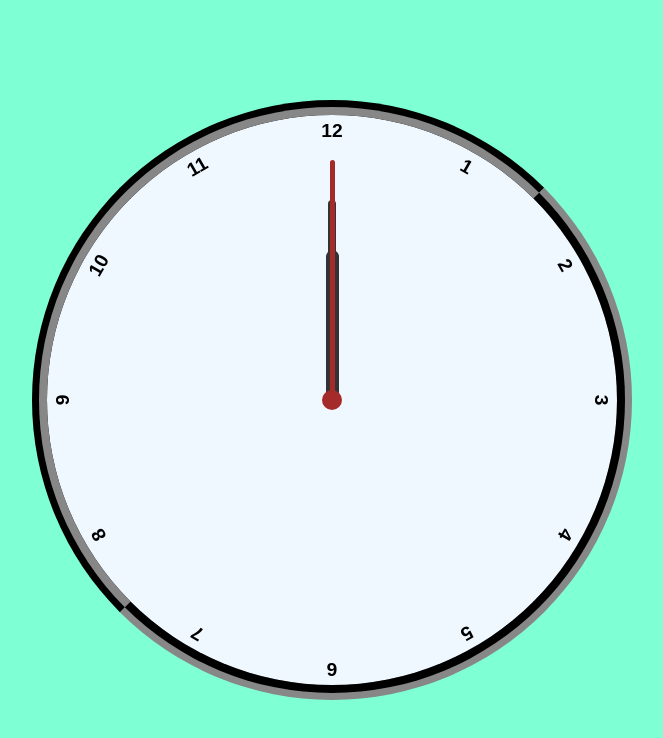
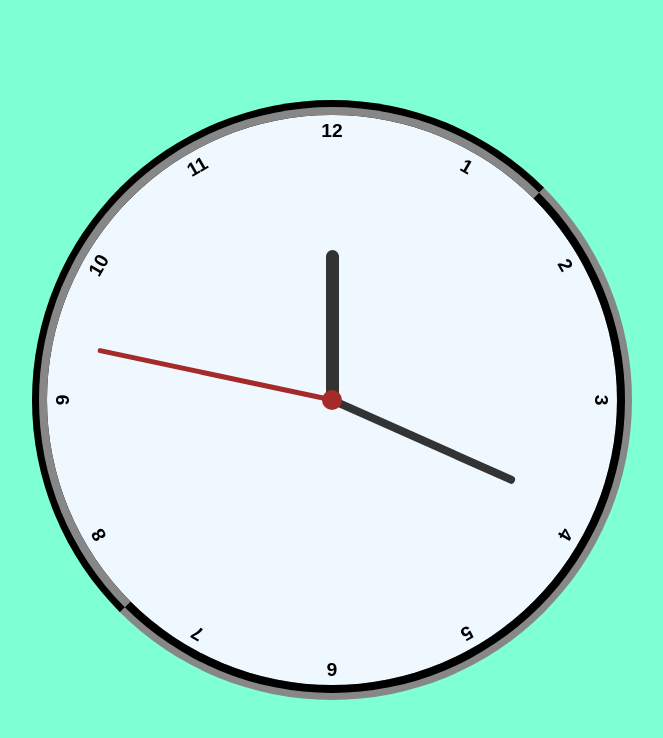
Before and after one commit to florianopolismarcelo/diversos-projetos, a plain HTML site: page projeto-relogio/index.html in a window 1280 px wide. Shown: the whole page, without its empty margins (308-971 px from the left). Drawn offline with Linux system fonts and the light colour scheme.

Commit message:
projeto relogio

```diff
--- a/projeto-relogio/js/script.js
+++ b/projeto-relogio/js/script.js
@@ -1,4 +1,4 @@
-const hourHand = document.querySelector('.hour-hand');
+const hourHand = document.querySelector(".hour-hand")
 const minuteHand = document.querySelector(".minute-hand")
 const secondHand = document.querySelector(".second-hand")
 
@@ -11,3 +11,9 @@ const getTime = () => {
     seconds: date.getUTCSeconds(),
   }
 }
+setInterval(() => {
+  const { seconds, minutes, hours } = getTime()
+  secondHand.style.transform = `translate(0, -50%) rotate(${seconds * 6}deg)`
+  minuteHand.style.transform = `translate(0, -50%) rotate(${minutes * 6}deg)`
+  hourdHand.style.transform = `translate(0, -50%) rotate(${hours * 30}deg)`
+}, 1000)
```
Also changed, not shown: projeto-relogio/index.html (+0 -3 lines), projeto-relogio/anotacao.txt (added).
